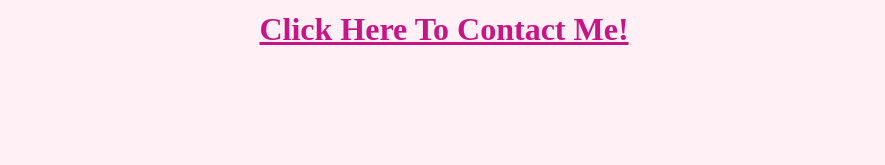
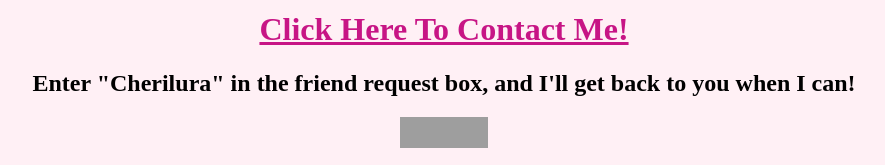
Before and after one commit to Laura-Cahill/Laura-Cahill.github.io, a plain HTML site: page commissions.html in a window 1280 px wide. Shown: the part 2574-2739 px from the top of the page, without its empty margins (196-1081 px from the left). Before the commit the page ends 2644 px from the top, so only its background shows below. Drawn offline with Linux system fonts and the light colour scheme; grey boxes are pictures that could not be loaded.

Commit message:
Add files via upload

```diff
--- a/commissions.html
+++ b/commissions.html
@@ -96,6 +96,14 @@ as a digital artist through commissions.
 		may be too advanced, so please contact me with a yes or no, and I can let you know if it's possible.</p>
 		<!-- Link to message me on discord-->
 		<h1> <a href= "http://discord.com/users/cherilura"> Click Here To Contact Me!</a></h1>
+		<h2>Enter "Cherilura" in the friend request box, and I'll get back to you when I can!</h2>
+		<p>
+			<a href="https://jigsaw.w3.org/css-validator/check/referer">
+				<img style="border:0;width:88px;height:31px"
+					src="https://jigsaw.w3.org/css-validator/images/vcss"
+					alt="Valid CSS!" />
+			</a>
+		</p>
 	</body>
 
 </html>
```
